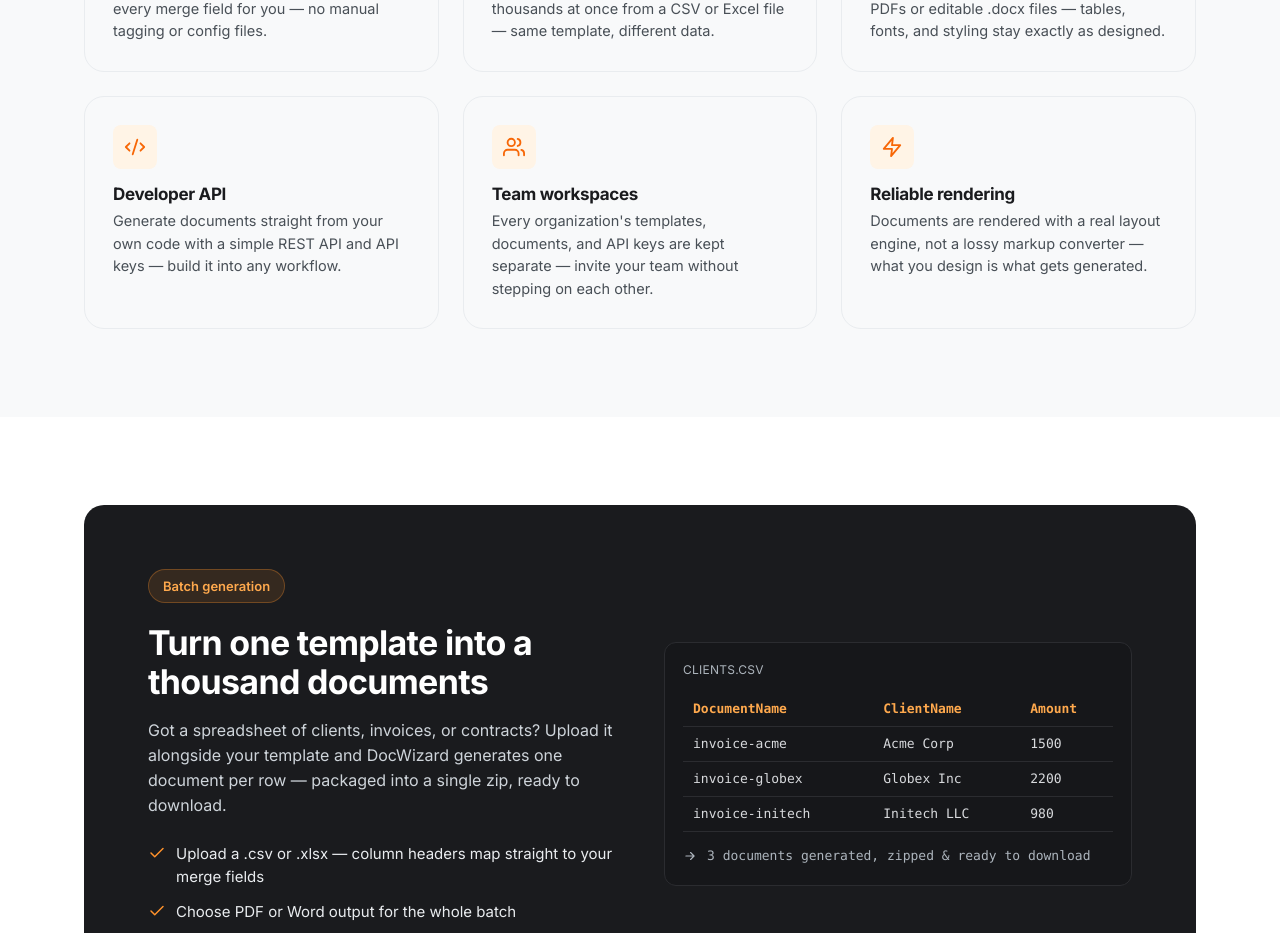
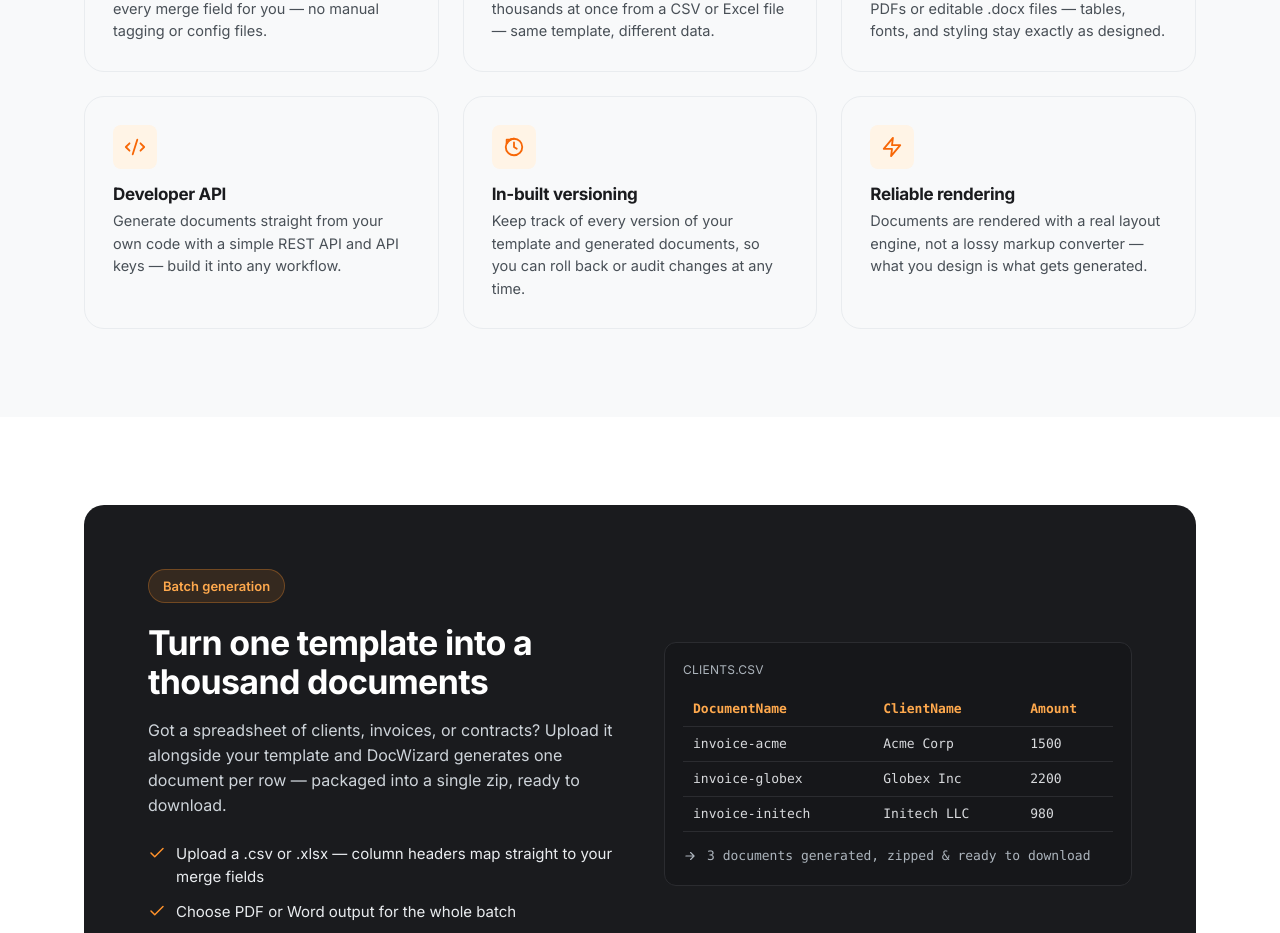
Before and after one commit to DanielOttodev/docwizard-website, a Next.js app: page / in a window 1280 px wide. Shown: the part 1920-2853 px from the top of the page. Built offline with nearby package versions, Linux system fonts and the light colour scheme.

Commit message:
upd features list on home

```diff
--- a/components/sections/Features.tsx
+++ b/components/sections/Features.tsx
@@ -49,16 +49,27 @@ const FEATURES = [
     ),
   },
   {
-    title: "Team workspaces",
+    title: "In-built versioning",
     description:
-      "Every organization's templates, documents, and API keys are kept separate — invite your team without stepping on each other.",
+      "Keep track of every version of your template and generated documents, so you can roll back or audit changes at any time.",
     icon: (
-      <svg viewBox="0 0 24 24" fill="none" stroke="currentColor" strokeWidth="2" strokeLinecap="round" strokeLinejoin="round">
-        <path d="M17 21v-2a4 4 0 0 0-4-4H5a4 4 0 0 0-4 4v2" />
-        <circle cx="9" cy="7" r="4" />
-        <path d="M23 21v-2a4 4 0 0 0-3-3.87" />
-        <path d="M16 3.13a4 4 0 0 1 0 7.75" />
-      </svg>
+<svg
+  xmlns="http://www.w3.org/2000/svg"
+  width="24"
+  height="24"
+  viewBox="0 0 24 24"
+  fill="none"
+  stroke="currentColor"
+  stroke-width="2"
+  stroke-linecap="round"
+  stroke-linejoin="round"
+  aria-hidden="true"
+>
+  <circle cx="12" cy="12" r="9" />
+  <path d="M12 7v5l3 2" />
+  <path d="M8 4H4v4" />
+  <path d="M4.5 8A9 9 0 0 1 12 3" />
+</svg>
     ),
   },
   {
```
